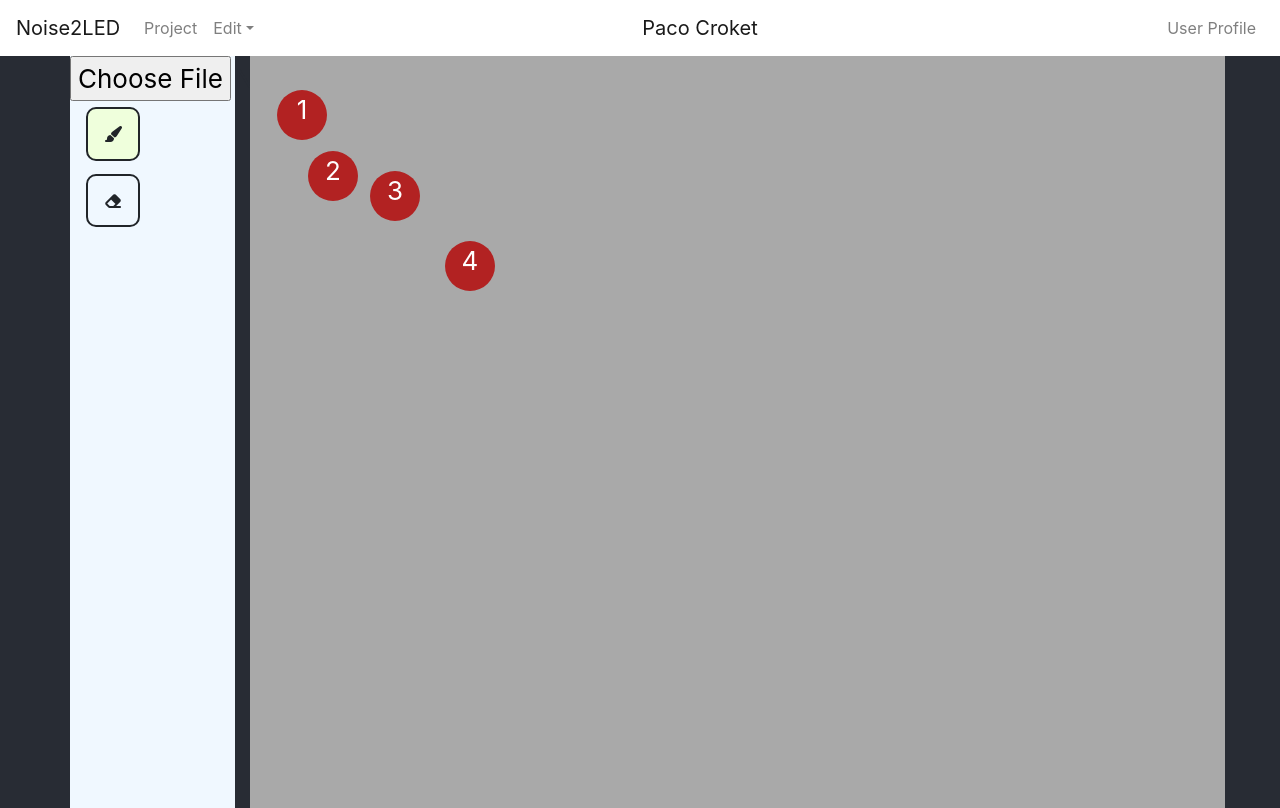
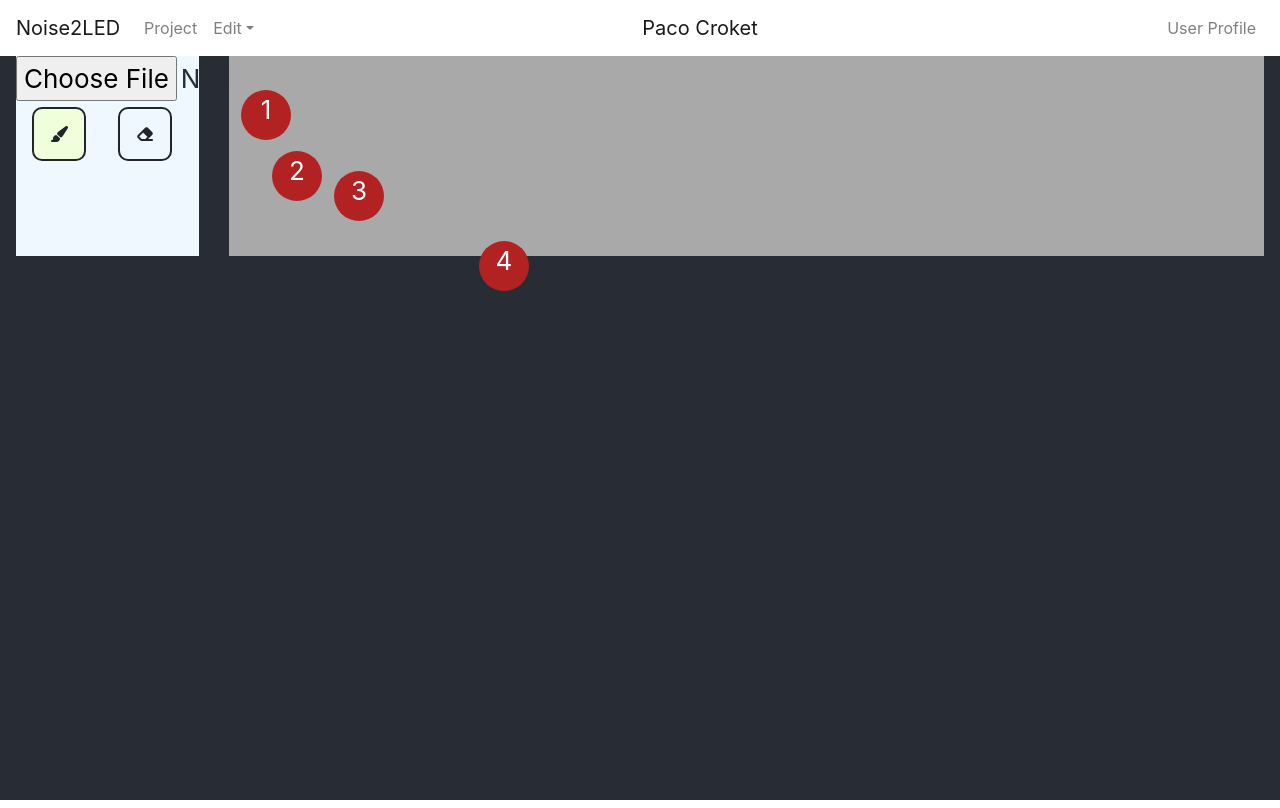
Before and after one commit to pacoCroket/coord-noise-simulation, a React (Create React App) app: page / in a window 1280 px wide. Built offline with nearby package versions, Linux system fonts and the light colour scheme.

Commit message:
workspace spans 100% width

```diff
--- a/src/App.css
+++ b/src/App.css
@@ -17,10 +17,12 @@ body {
   display: flex;
   flex-direction: column;
   align-items: center;
-  /* justify-content: center; */
+  justify-content: left;
   font-size: calc(10px + 2vmin);
   color: white;
-  height: 100%;
+  height: 93vh;
+  position: relative;
+  width: 100%;
 }
 
 /* NavBar */
@@ -31,14 +33,10 @@ body {
 /* End NavBar */
 /* Workspace */
 .workspace {
-  padding: 0;
+  max-width: 100%;
+  max-height: 100%;
+  padding: 0 1rem;
   margin: 0;
-  top: 0;
-  bottom: 0;
-  right: 0;
-  left: 0;
-
-  height: 100%;
 }
 
 /* End Workspace */
--- a/src/App.js
+++ b/src/App.js
@@ -29,7 +29,7 @@ class App extends Component {
       },
       {
         id: 4,
-        x: 180,
+        x: 250,
         y: 35
       }
     ]
@@ -40,13 +40,13 @@ class App extends Component {
       <div className="App">
         <NavBar id="NavBar"></NavBar>
         <header className="App-header">
-          <div className="container workspace mx-auto">
+          <div className="container workspace mr-auto">
             {/* TODO snap workspace to bottom */}
-            <div className="row" style={{height: '94vh'}}>
+            <div className="row">
               <div className="col-2">
                 <EditTools tooling={this.state.tooling}></EditTools>
               </div>
-              <div className="col-10 canvas">
+              <div className="col-10">
                 <Canvas leds={this.state.leds} tooling={this.state.tooling}></Canvas>
               </div>
             </div>
--- a/src/components/Canvas.js
+++ b/src/components/Canvas.js
@@ -5,7 +5,7 @@ import PropTypes from "prop-types";
 export default class Canvas extends Component {
   render() {
     return (
-      <div>
+      <div className="canvas">
         {this.props.leds.map(led => (
           <Led led={led} key={led.id}></Led>
         ))}
--- a/src/index.js
+++ b/src/index.js
@@ -2,7 +2,6 @@ import React from 'react';
 import ReactDOM from 'react-dom';
 import App from './App';
 import * as serviceWorker from './serviceWorker';
-import NavBar from './components/NavBar';
 
 ReactDOM.render(<App />, document.getElementById('root'));
 
```
